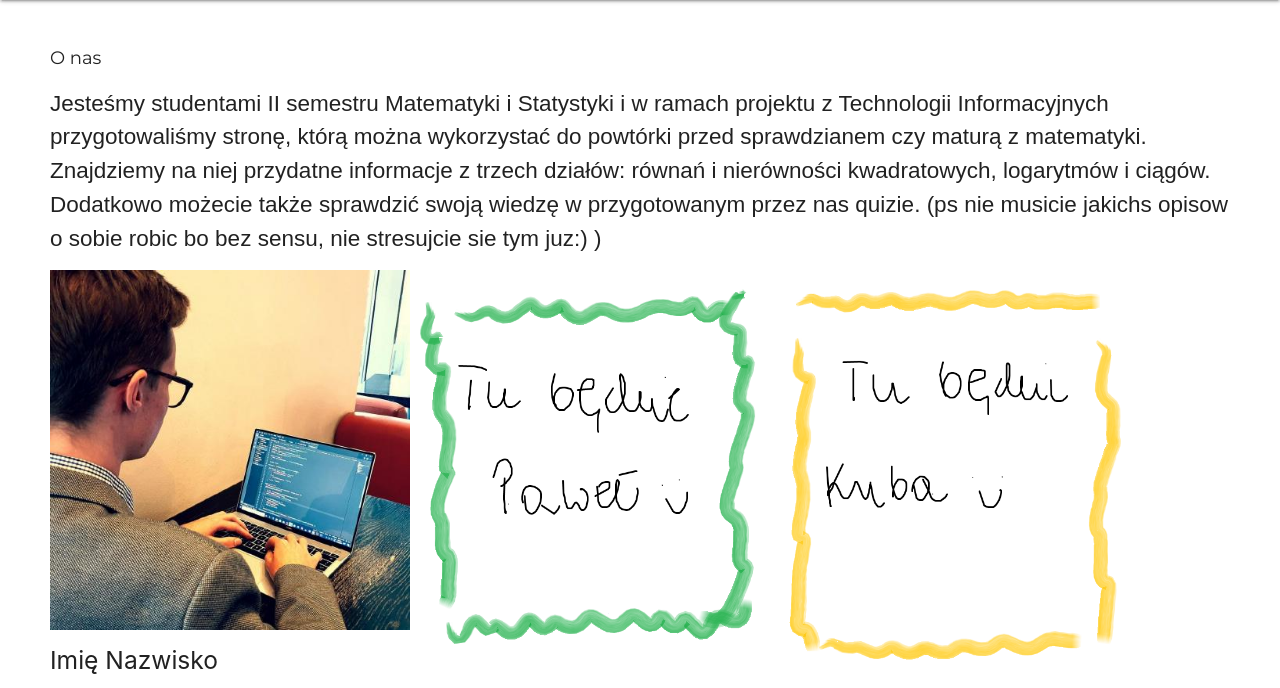
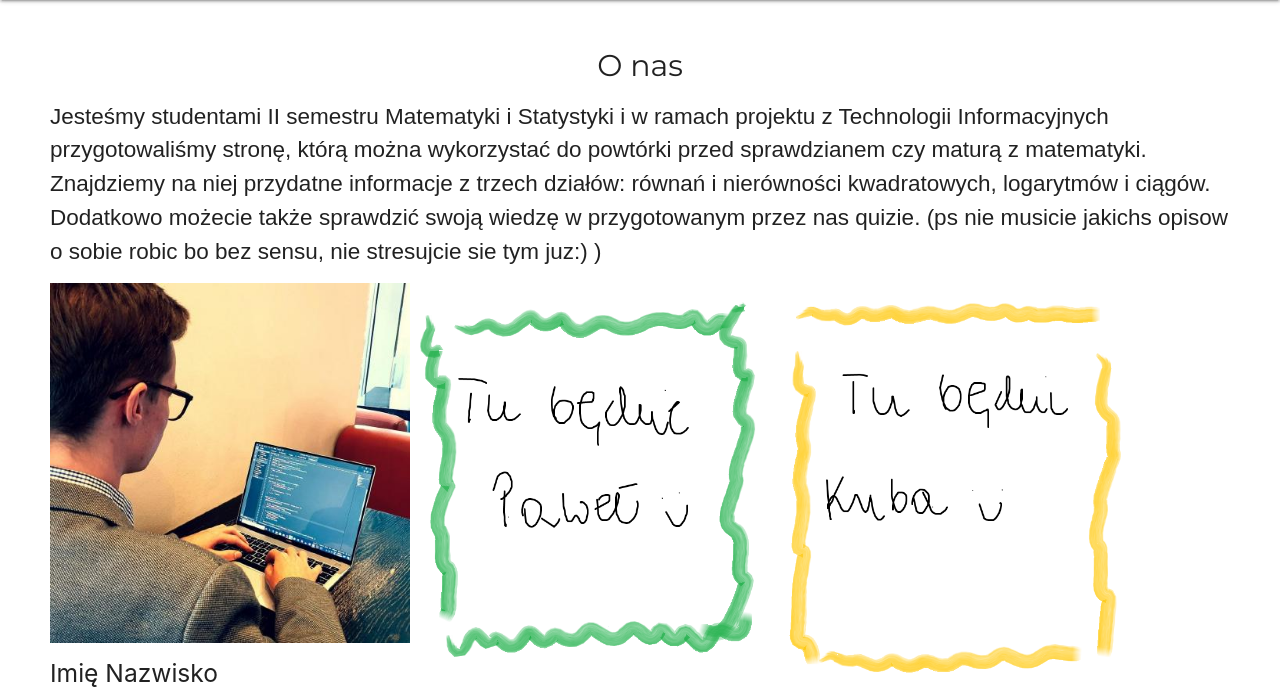
Before and after one commit to pawelduraj/wizualizacje-matematyki, a Flask app: page /about in a window 1280 px wide. Shown: the part 64-752 px from the top of the page. Run offline with Flask 2, Linux system fonts and the light colour scheme; some web fonts are replaced.

Commit message:
further fixes

```diff
--- a/static/style.css
+++ b/static/style.css
@@ -79,5 +79,6 @@ div.flex-column {
 
 .h3, h3 {
     font-family: 'Montserrat', sans-serif;
-    font-size: 120%;
+    font-size: 200%;
+    text-align: center;
 }
```
